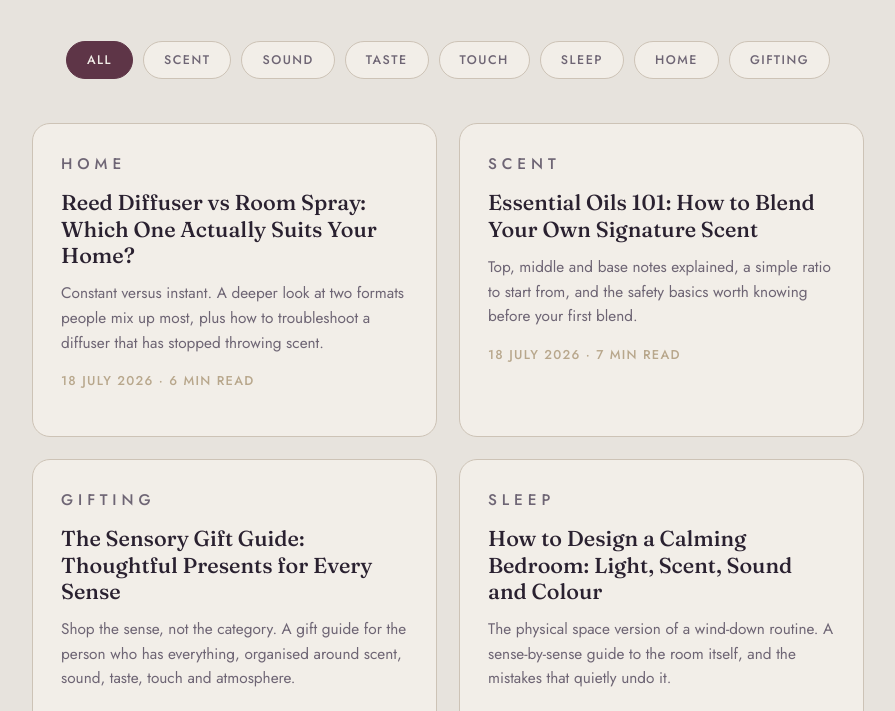
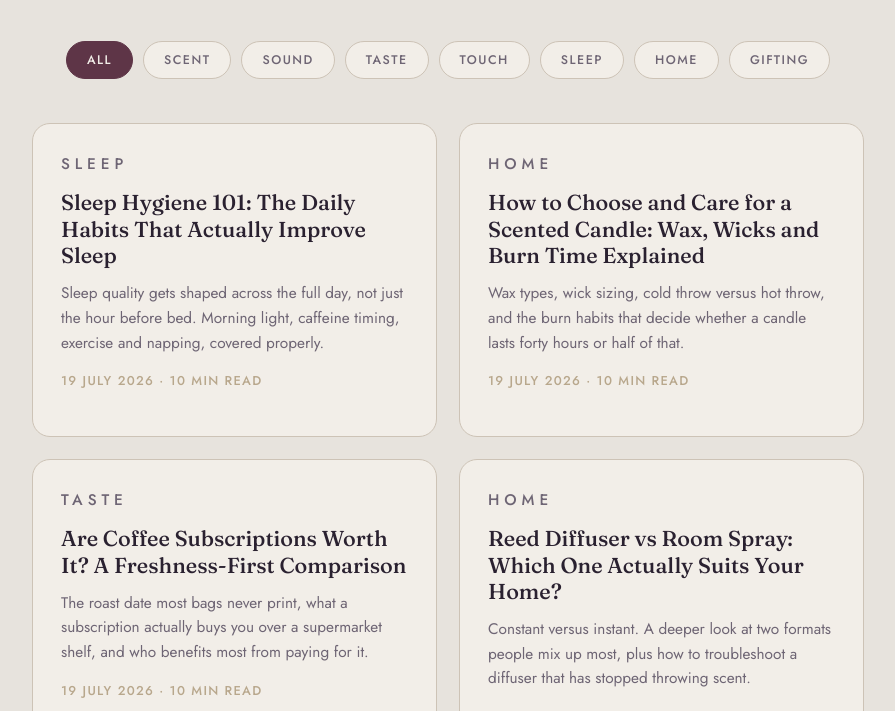
Before and after one commit to loveyoursenses/loveyoursenses, a website: page blog/index.html in a window 1280 px wide. Shown: the part 241-952 px from the top of the page, without its empty margins (192-1087 px from the left). Drawn offline with Linux system fonts and the light colour scheme.

Commit message:
Update index.html

```diff
--- a/blog/index.html
+++ b/blog/index.html
@@ -193,6 +193,27 @@
          Edit: href, data-category, eyebrow, title, excerpt, meta.
          data-category and eyebrow should normally match exactly.
          ============================================================ -->
+    <a class="post-card" href="/blog/sleep-hygiene-tips/" data-category="Sleep">
+      <p class="eyebrow">Sleep</p>
+      <h2>Sleep Hygiene 101: The Daily Habits That Actually Improve Sleep</h2>
+      <p>Sleep quality gets shaped across the full day, not just the hour before bed. Morning light, caffeine timing, exercise and napping, covered properly.</p>
+      <p class="meta">19 July 2026 &middot; 10 min read</p>
+    </a>
+
+    <a class="post-card" href="/blog/how-to-choose-a-scented-candle/" data-category="Home">
+      <p class="eyebrow">Home</p>
+      <h2>How to Choose and Care for a Scented Candle: Wax, Wicks and Burn Time Explained</h2>
+      <p>Wax types, wick sizing, cold throw versus hot throw, and the burn habits that decide whether a candle lasts forty hours or half of that.</p>
+      <p class="meta">19 July 2026 &middot; 10 min read</p>
+    </a>
+
+    <a class="post-card" href="/blog/coffee-subscriptions-worth-it/" data-category="Taste">
+      <p class="eyebrow">Taste</p>
+      <h2>Are Coffee Subscriptions Worth It? A Freshness-First Comparison</h2>
+      <p>The roast date most bags never print, what a subscription actually buys you over a supermarket shelf, and who benefits most from paying for it.</p>
+      <p class="meta">19 July 2026 &middot; 10 min read</p>
+    </a>
+
     <a class="post-card" href="/blog/reed-diffuser-vs-room-spray/" data-category="Home">
       <p class="eyebrow">Home</p>
       <h2>Reed Diffuser vs Room Spray: Which One Actually Suits Your Home?</h2>
```
